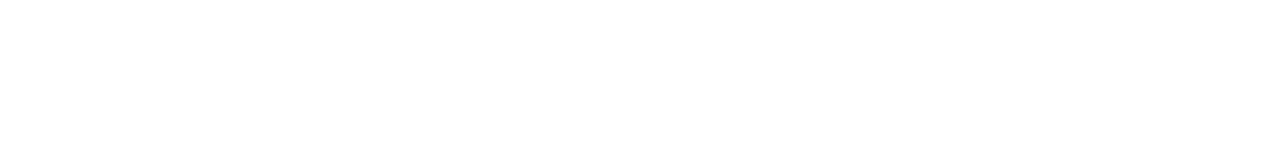
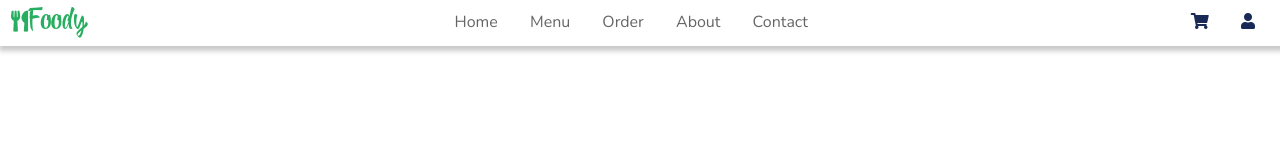
Before and after one commit to soufyen004/food_one, a plain HTML site: page index.html in a window 1280 px wide. Drawn offline with nearby package versions, Linux system fonts and the light colour scheme.

Commit message:
in progress

```diff
--- a/css/style.css
+++ b/css/style.css
@@ -1,4 +1,61 @@
+@import url('https://fonts.googleapis.com/css2?family=Nunito:wght@200;300;400;600;700&display=swap');
+@font-face{
+    font-family: "Ginger";
+    src: url("../font/yellowginger.ttf");
+  }
+
 :root {
 
-    --color--primary : #666666;
+    --green:#27ae60;
+    --black:#192a56;
+    --light:#666;
+    --box-shadow:3px 1px 5px 4px #c9c9c9;
 }
+
+*{
+    margin: 0;
+    padding: 0;
+    box-sizing: border-box;
+    font-family: Nunito;
+}
+
+/* header start*/
+
+nav{
+    width: 100%;
+    padding: 11px;
+    display: flex;
+    justify-content:space-between ;
+    text-transform: capitalize;
+    box-shadow: var(--box-shadow);
+}
+
+.logo span{
+    font:500 21px/1 'Ginger';
+    color: var(--green)
+}
+
+nav a{
+    text-decoration: none;
+    margin: 9px;
+    font: 300 17/1 '';
+    color: var(--light);
+    padding: 5px;
+    border-radius: 5px;
+}
+nav a:hover{
+    background-color: var(--green);
+    color: #fff;
+}
+
+.user-links a{
+    background-color: transparent;
+    color: var(--black);
+}
+.user-links a:hover{
+    color: var(--black);
+    background-color: transparent;
+    border: 1px solid var(--green);
+}
+
+/* header end */
--- a/index.html
+++ b/index.html
@@ -4,12 +4,27 @@
     <meta charset="UTF-8">
     <meta http-equiv="X-UA-Compatible" content="IE=edge">
     <meta name="viewport" content="width=device-width, initial-scale=1.0">
+    <link rel="stylesheet" href="css/style.css">
+    <link rel="stylesheet" href="https://cdnjs.cloudflare.com/ajax/libs/font-awesome/5.15.3/css/all.min.css">
     <title>foody website</title>
 </head>
 <body>
     <header>
         <nav>
-
+            <div class="logo">
+                <span><i class="fas fa-utensils"></i>foody</span>
+            </div>
+            <div class="links">
+                <a href="#">home</a>
+                <a href="#">menu</a>
+                <a href="#">order</a>
+                <a href="#">about</a>
+                <a href="#">contact</a>
+            </div>
+            <div class="user-links">
+                <a href="#"><i class="fas fa-shopping-cart"></i></a>
+                <a href="#"><i class="fas fa-user"></i></a>
+            </div>
         </nav>
     </header>
 </body>
```
Also changed, not shown: font/yellowginger.ttf (added).
